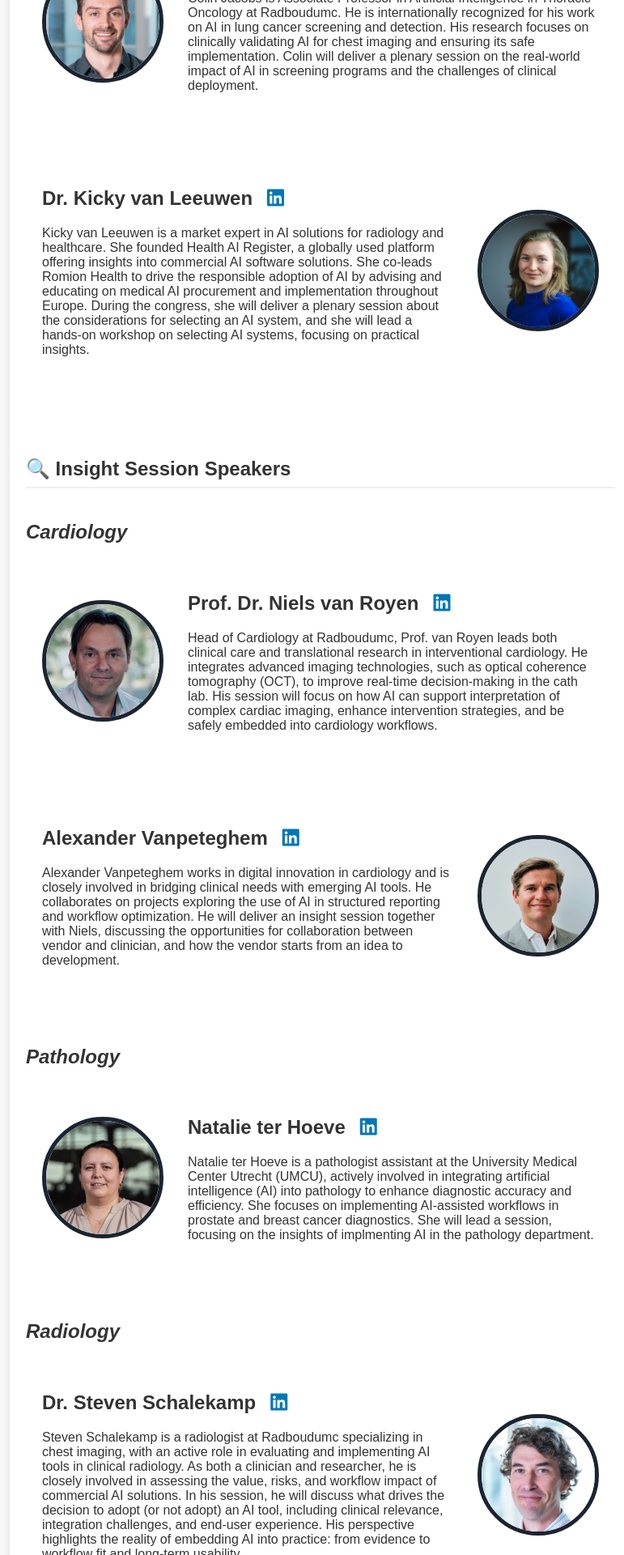
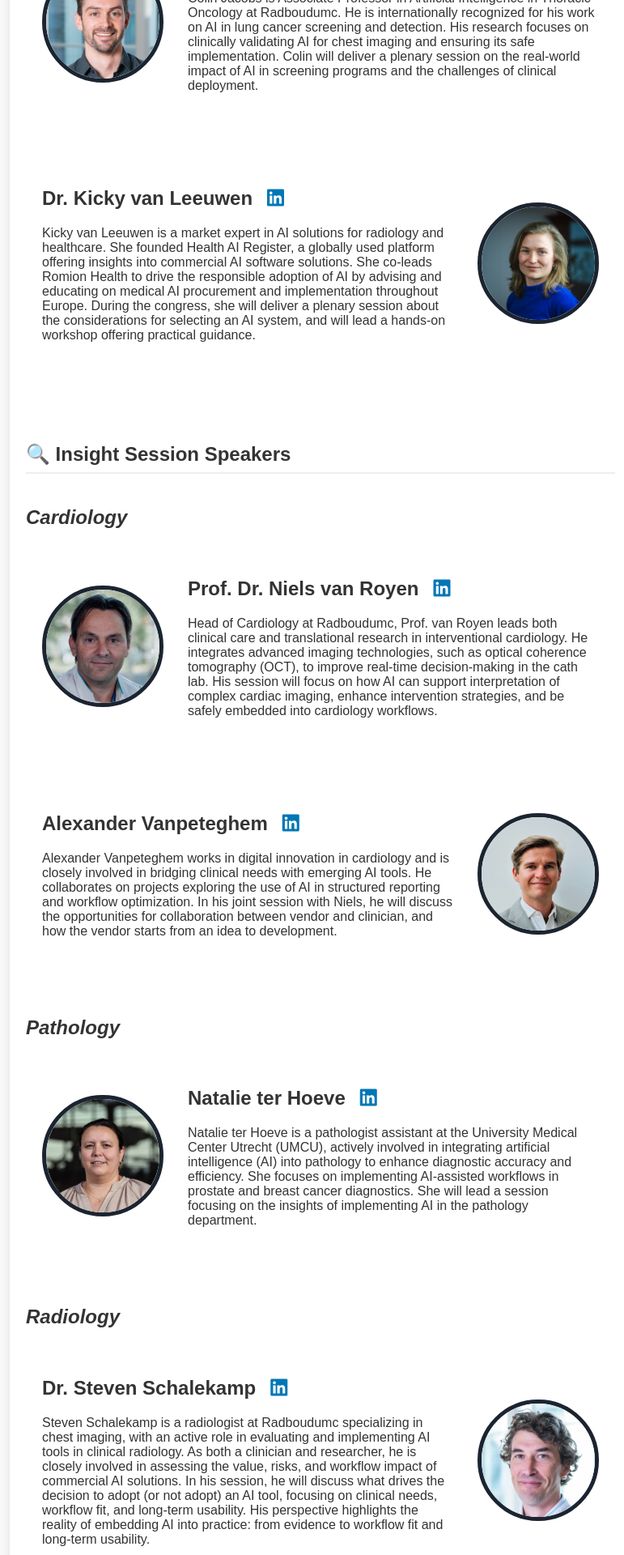
Before and after one commit to marliebesouw/marliebesouw.github.io, a Jekyll site: the page built from speakers.md, in a window 1280 px wide. Shown: the part 615-2535 px from the top of the page at 81% size, without its empty margins (244-1015 px from the left). Built offline with Jekyll 4.4.1, drawn with Linux system fonts in a browser that asks for light colours; some of the changed text lies outside the part shown.

Commit message:
finetuned speakers

```diff
--- a/speakers.md
+++ b/speakers.md
@@ -36,7 +36,7 @@ title: Speakers
   <div class="speaker-info">
     <h2>Dr. Kicky van Leeuwen <a href="https://www.linkedin.com/in/kickyvanleeuwen/" target="_blank" style="margin-left:3mm;"><i class="fa-brands fa-linkedin"></i></a></h2>
     <p>Kicky van Leeuwen is a market expert in AI solutions for radiology and healthcare. She founded Health AI Register, a globally used platform offering insights into commercial AI software solutions. She co-leads Romion Health to drive the responsible adoption of AI by advising and educating on medical AI procurement and implementation throughout Europe.
-    During the congress, she will deliver a plenary session about the considerations for selecting an AI system, and she will lead a hands-on workshop on selecting AI systems, focusing on practical insights.</p>
+    During the congress, she will deliver a plenary session about the considerations for selecting an AI system, and will lead a hands-on workshop offering practical guidance.</p>
   </div>
 </div>
 
@@ -54,7 +54,7 @@ title: Speakers
   <img src="{{ site.url }}/assets/img/Alexander_Vanpeteghem.png" alt="Alexander Vanpeteghem">
   <div class="speaker-info">
     <h2>Alexander Vanpeteghem <a href="https://www.linkedin.com/in/alexander-vanpeteghem-38a725167/" target="_blank" style="margin-left:3mm;"><i class="fa-brands fa-linkedin"></i></a></h2>
-    <p>Alexander Vanpeteghem works in digital innovation in cardiology and is closely involved in bridging clinical needs with emerging AI tools. He collaborates on projects exploring the use of AI in structured reporting and workflow optimization. He will deliver an insight session together with Niels, discussing the opportunities for collaboration between vendor and clinician, and how the vendor starts from an idea to development.</p>
+    <p>Alexander Vanpeteghem works in digital innovation in cardiology and is closely involved in bridging clinical needs with emerging AI tools. He collaborates on projects exploring the use of AI in structured reporting and workflow optimization. In his joint session with Niels, he will discuss the opportunities for collaboration between vendor and clinician, and how the vendor starts from an idea to development.</p>
   </div>
 </div>
 
@@ -63,7 +63,7 @@ title: Speakers
   <img src="{{ site.url }}/assets/img/Natalie_ter_Hoeve.jpg" alt="Natalie ter Hoeve">
   <div class="speaker-info">
     <h2>Natalie ter Hoeve <a href="https://www.linkedin.com/in/natalie-ter-hoeve-61a8ab87/" target="_blank" style="margin-left:3mm;"><i class="fa-brands fa-linkedin"></i></a></h2>
-    <p>Natalie ter Hoeve is a pathologist assistant at the University Medical Center Utrecht (UMCU), actively involved in integrating artificial intelligence (AI) into pathology to enhance diagnostic accuracy and efficiency. She focuses on implementing AI-assisted workflows in prostate and breast cancer diagnostics. She will lead a session, focusing on the insights of implmenting AI in the pathology department.</p>
+    <p>Natalie ter Hoeve is a pathologist assistant at the University Medical Center Utrecht (UMCU), actively involved in integrating artificial intelligence (AI) into pathology to enhance diagnostic accuracy and efficiency. She focuses on implementing AI-assisted workflows in prostate and breast cancer diagnostics. She will lead a session focusing on the insights of implementing AI in the pathology department.</p>
   </div>
 </div>
 
@@ -72,7 +72,7 @@ title: Speakers
   <img src="{{ site.url }}/assets/img/Steven_Schalekamp.jpg" alt="Steven Schalekamp">
   <div class="speaker-info">
     <h2>Dr. Steven Schalekamp <a href="https://www.linkedin.com/in/steven-schalekamp-22306ab2/" target="_blank" style="margin-left:3mm;"><i class="fa-brands fa-linkedin"></i></a></h2>
-    <p>Steven Schalekamp is a radiologist at Radboudumc specializing in chest imaging, with an active role in evaluating and implementing AI tools in clinical radiology. As both a clinician and researcher, he is closely involved in assessing the value, risks, and workflow impact of commercial AI solutions. In his session, he will discuss what drives the decision to adopt (or not adopt) an AI tool, including clinical relevance, integration challenges, and end-user experience. His perspective highlights the reality of embedding AI into practice: from evidence to workflow fit and long-term usability.</p>
+    <p>Steven Schalekamp is a radiologist at Radboudumc specializing in chest imaging, with an active role in evaluating and implementing AI tools in clinical radiology. As both a clinician and researcher, he is closely involved in assessing the value, risks, and workflow impact of commercial AI solutions. In his session, he will discuss what drives the decision to adopt (or not adopt) an AI tool, focusing on clinical needs, workflow fit, and long-term usability. His perspective highlights the reality of embedding AI into practice: from evidence to workflow fit and long-term usability.</p>
   </div>
 </div>
 
@@ -80,7 +80,7 @@ title: Speakers
   <img src="{{ site.url }}/assets/img/Daniel_Drieling.jpeg" alt="Daniel Drieling">
   <div class="speaker-info">
     <h2>Daniel Drieling <a href="https://www.linkedin.com/in/daniel-drieling-94ba5382/" target="_blank" style="margin-left:3mm;"><i class="fa-brands fa-linkedin"></i></a></h2>
-    <p>Daniel Drieling is a Senior Product Manager at MeVis Medical Solutions. With a background in computer science and a strong understanding of hospital IT environments, Daniel has led the design and deployment of AI-powered imaging tools for lung cancer screening and beyond. He brings a valuable vendor perspective on how clinical needs and technical possibilities must align: From interface design and workflow integration to regulatory constraints and user feedback loops. During his session with Steven, he will reflect on lessons learned from long-term collaborations with hospitals and how vendor–clinic partnerships can lead to meaningful, sustainable AI implementation.
+    <p>Daniel Drieling is a Senior Product Manager at MeVis Medical Solutions. With a background in computer science and a strong understanding of hospital IT environments, Daniel has led the design and deployment of AI-powered imaging tools for lung cancer screening and beyond. He brings a valuable vendor perspective on how clinical needs and technical possibilities must align: from interface design and workflow integration to regulatory constraints and user feedback loops. During his session with Steven, he will reflect on lessons learned from long-term collaborations with hospitals and how vendor–clinic partnerships can lead to meaningful, sustainable AI implementation.
 </p>
   </div>
 </div>
@@ -118,7 +118,7 @@ title: Speakers
   <img src="{{ site.url }}/assets/img/Martijn_Bauer1.jpg" alt="Martijn Bauer">
   <div class="speaker-info">
     <h2>Dr. Martijn Bauer <a href="https://www.linkedin.com/in/martijn-bauer-79909b6/" target="_blank" style="margin-left:3mm;"><i class="fa-brands fa-linkedin"></i></a></h2>
-    <p>Martijn Bauer is an internist at Leiden University Medical Center (LUMC) and Chief Medical Information Officer at Autoscriber. He was instrumental in initiating the development of Autoscriber within LUMC’s internal medicine department, where he recognized the potential of AI to support clinical documentation and reduce administrative burden. Drawing from both his clinical and innovation roles, Martijn brings a unique perspective on what it takes to co-develop AI tools that actually work for clinicians. During the session with Marja, he will give a demo and share lessons from real-world implementation, including how to manage expectations, ensure clinician trust, and embed large language models into daily EHR use.</p>
+    <p>Martijn Bauer is an internist at Leiden University Medical Center (LUMC) and Chief Medical Information Officer at Autoscriber. He was instrumental in initiating the development of Autoscriber within LUMC’s internal medicine department, where he recognized the potential of AI to support clinical documentation and reduce administrative burden. Drawing from both his clinical and innovation roles, Martijn brings a unique perspective on what it takes to co-develop AI tools that actually work for clinicians. During the session with Marja, he will give a demo and share lessons from real-world implementation, how to manage expectations, earn clinician trust, and integrate LLMs into daily EHR use.</p>
   </div>
 </div>
 
```
